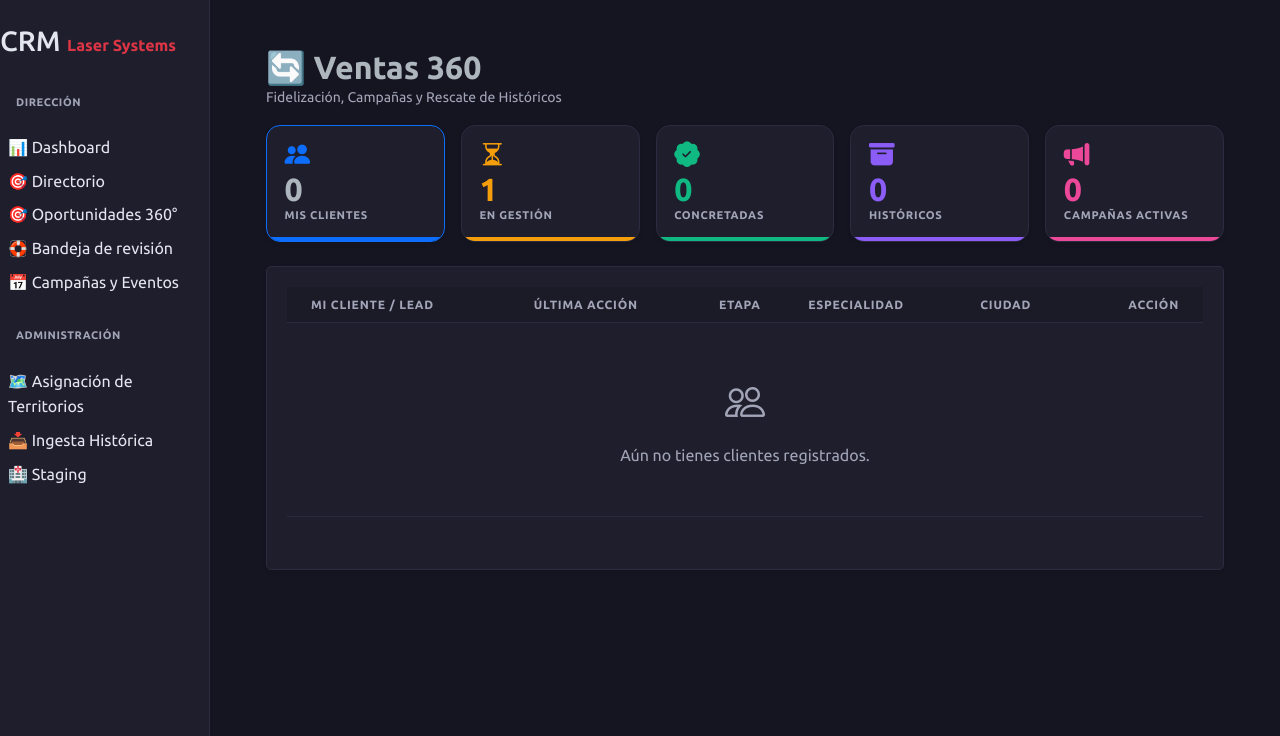
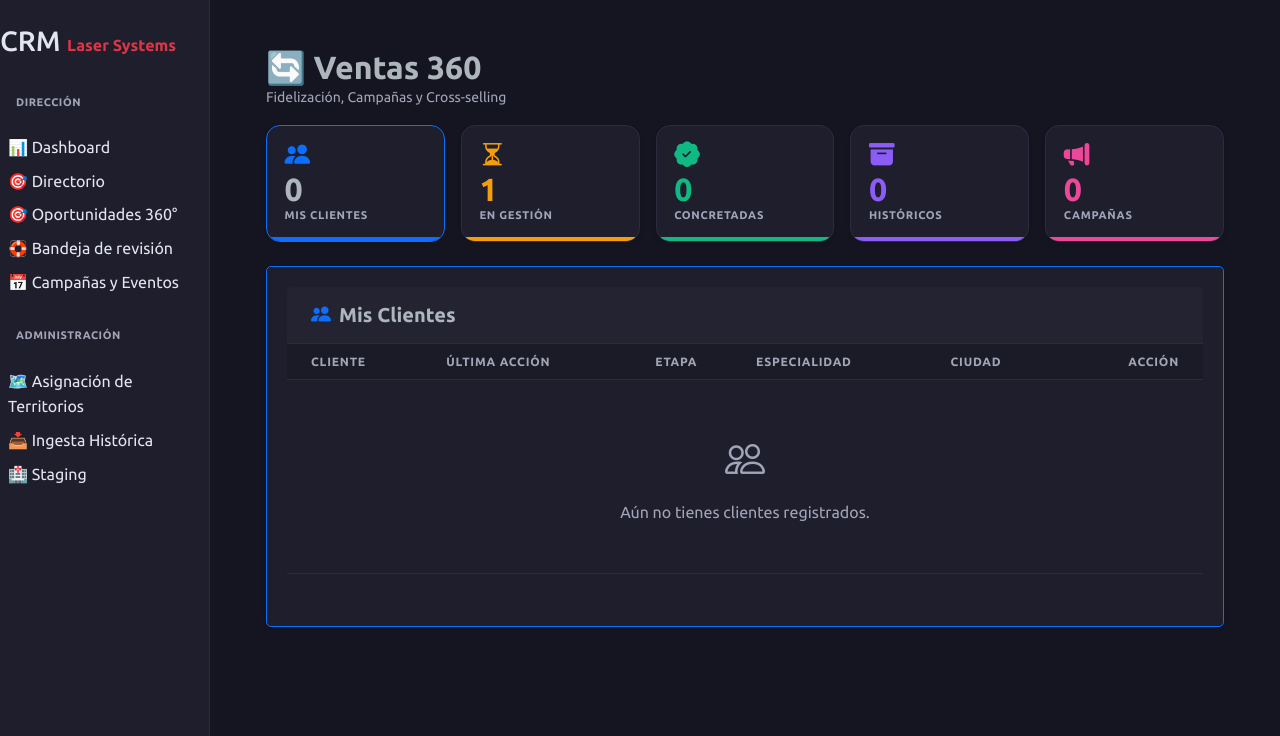
Before and after one commit to cesarco6/crmlasersystems1, a Django app: page /agente/ventas-360/ in a window 1280 px wide. Shown: the part 64-800 px from the top of the page. Run offline with Django 5.2, Linux system fonts and the light colour scheme; a user stored in the database is signed in; tables that the repository leaves empty hold one stand-in row (values such as "Sample post"); data that the repository does not hold is empty; some libraries are stand-ins or nearby versions.

Commit message:
feat: implement Ventas 360 module with dedicated views, service layer, and dashboard interface for lead management

```diff
--- a/backend/leads/services/lead_creation_service.py
+++ b/backend/leads/services/lead_creation_service.py
@@ -73,6 +73,8 @@ def crear_prospecto_core(data: dict, user):
                 notas_variadas={"notas": [], "columnas_excel_historicas": {}}
             )
         else:
+            clinica_vinculada = Clinica.objects.filter(telefono_master=telefono_limpio).first()
+
             nuevo_lead = CoreLead.objects.create(
                 owner=user,
                 ubicacion=ubicacion_obj,
@@ -82,11 +84,11 @@ def crear_prospecto_core(data: dict, user):
                 phone_primary=telefono_limpio,
                 celular=celular[:15],
                 email=email,
-                #nombre=nombre_concatenado[:100],
                 titulo_cortesia=titulo_obj,
                 nombre_pila=nombre_pila[:100],
                 apellido_paterno=apellido_paterno[:100],
                 apellido_materno=apellido_materno[:100],
+                clinica=clinica_vinculada,
                 notas_variadas={"notas": [], "columnas_excel_historicas": {}}
             )
 
--- a/backend/leads/views.py
+++ b/backend/leads/views.py
@@ -119,6 +119,7 @@ class DashboardAgenteView(LoginRequiredMixin, LeadOwnershipMixin, TemplateView):
         context['total_calificados'] = qs_owner.filter(estatus='LEAD_CALIFICADO').count()
         context['total_cierres_mes'] = qs_owner.filter(
             estatus='CLIENTE',
+            es_historico=False,
             updated_at__year=mes_actual.year,
             updated_at__month=mes_actual.month
         ).count()
@@ -182,7 +183,7 @@ class Ventas360View(LoginRequiredMixin, TemplateView):
         from .models import Evento, VentaTransaccional
 
         # 1. Oportunidades 360 (Ventas Transaccionales)
-        qs_oportunidades = VentaTransaccional.objects.filter(vendedor=self.request.user).order_by('-fecha_venta')
+        qs_oportunidades = VentaTransaccional.objects.filter(vendedor=self.request.user).select_related('lead', 'producto').prefetch_related('lead__eventos_asociados').order_by('-fecha_venta')
         estatus_oportunidad = self.request.GET.get('estatus')
         if estatus_oportunidad == 'gestion':
             qs_oportunidades = qs_oportunidades.filter(estatus__in=['PENDIENTE', 'EN_GESTION'])
@@ -244,12 +245,20 @@ class Ventas360View(LoginRequiredMixin, TemplateView):
                     qs_prospectos = qs_base.filter(
                         Q(eventos_asociados__evento=evento_seleccionado) |
                         Q(estatus='CLIENTE', ubicacion__in=ciudades_objetivo)
-                    ).distinct().order_by('-updated_at')
+                    ).distinct()
                 else:
                     qs_prospectos = qs_base.filter(
                         Q(eventos_asociados__evento=evento_seleccionado) |
                         Q(estatus='CLIENTE')
-                    ).distinct().order_by('-updated_at')
+                    ).distinct()
+
+                # Excluir los leads que ya fueron abordados (tienen oportunidad 360 reciente)
+                import datetime
+                fecha_margen = evento_seleccionado.fecha_inicio - datetime.timedelta(days=15)
+                qs_prospectos = qs_prospectos.exclude(
+                    compras_extra__vendedor=self.request.user,
+                    compras_extra__fecha_venta__gte=fecha_margen
+                ).order_by('-updated_at')
 
                 paginator_prospectos = Paginator(qs_prospectos, 10)
                 page_prospectos = self.request.GET.get('page_prospectos')
--- a/backend/static/css/dashboard_agente.css
+++ b/backend/static/css/dashboard_agente.css
@@ -10,6 +10,11 @@
 .kpi-lead      { --kpi-color: #f59e0b; }  /* amber   */
 .kpi-calificado{ --kpi-color: #a855f7; }  /* purple  */
 .kpi-cierre    { --kpi-color: #10b981; }  /* emerald */
+
+.border-activos { border-color: var(--bs-primary) !important; }
+.border-prospecto { border-color: #6366f1 !important; }
+.border-lead { border-color: #f59e0b !important; }
+.border-calificado { border-color: #a855f7 !important; }
 
 /* ── Estructura base de la tarjeta ─────────────────────────────────────── */
 .kpi-card {
--- a/backend/templates/partials/modals/_modal_alta_rapida.html
+++ b/backend/templates/partials/modals/_modal_alta_rapida.html
@@ -82,7 +82,7 @@
                     <div class="col-12 col-md-4 mb-2 mb-md-0">
                         <label class="form-label fw-bold ">Teléfono *</label>
                         <input type="tel" id="alta-telefono" required
-                               pattern="[0-9]{10,15}"
+                               pattern="[0-9\s\-\(\)]{10,20}"
                                class="form-control form-control-sm   "
                                placeholder="Ej. 4421234567">
                     </div>
--- a/backend/templates/ventas_360.html
+++ b/backend/templates/ventas_360.html
@@ -9,7 +9,7 @@
     <!-- Encabezado -->
     <div class="mb-3">
         <h2 class="fw-bold text-body mb-0">🔄 Ventas 360</h2>
-        <p class="text-muted small">Fidelización, Campañas y Rescate de Históricos</p>
+        <p class="text-muted small">Fidelización, Campañas y Cross-selling</p>
     </div>
 
     <!-- KPI Cards — Ventas 360 -->
@@ -39,6 +39,20 @@
         .kpi-card.kpi-concretada::before { background: #10b981; }
         .kpi-card.kpi-historico::before  { background: #8b5cf6; }
         .kpi-card.kpi-campana::before    { background: #ec4899; }
+
+        .border-total { border-color: var(--bs-primary) !important; }
+        .border-gestion { border-color: #f59e0b !important; }
+        .border-concretada { border-color: #10b981 !important; }
+        .border-historico { border-color: #8b5cf6 !important; }
+        .border-campana { border-color: #ec4899 !important; }
+
+        .bg-purple-subtle { background-color: rgba(139, 92, 246, 0.15) !important; }
+        .text-purple { color: #8b5cf6 !important; }
+        .border-purple-subtle { border-color: rgba(139, 92, 246, 0.3) !important; }
+
+        .bg-pink-subtle { background-color: rgba(236, 72, 153, 0.15) !important; }
+        .text-pink { color: #ec4899 !important; }
+        .border-pink-subtle { border-color: rgba(236, 72, 153, 0.3) !important; }
 
         .kpi-icon { font-size: 1.6rem; line-height: 1; }
         .kpi-num  { font-size: 2rem; font-weight: 800; line-height: 1.1; }
@@ -100,7 +114,7 @@
                 <div class="kpi-card kpi-campana shadow-sm {% if active_tab == 'campanas' %}border-pink{% endif %}">
                     <div class="kpi-icon mb-1"><i class="bi bi-megaphone-fill" style="color:#ec4899;"></i></div>
                     <div class="kpi-num" style="color:#ec4899;">{{ kpi_campanas_activas }}</div>
-                    <div class="kpi-label">Campañas Activas</div>
+                    <div class="kpi-label">Campañas</div>
                 </div>
             </a>
         </div>
@@ -111,14 +125,19 @@
     <div class="tab-content" id="ventas360TabsContent">
 
         <!-- Pestaña: MIS CLIENTES -->
-        <div class="tab-pane fade {% if active_tab == 'mis_clientes' %}show active{% endif %}" id="mis_clientes" role="tabpanel">
-            <div class="card card-ers shadow-sm mb-4 border-0">
+        <div class="tab-pane fade {% if active_tab == 'mis_clientes' %}show active{% endif %}" id="mis_clientes" role="tabpanel" aria-labelledby="mis-clientes-tab">
+            <div class="card card-ers shadow-sm mb-4 border-2 border-total">
+                <div class="card-header border-bottom py-3">
+                    <h5 class="fw-bold text-body m-0">
+                        <i class="bi bi-people-fill me-2" style="color:var(--bs-primary);"></i>Mis Clientes
+                    </h5>
+                </div>
                 <div class="card-body p-0">
                     <div class="table-responsive">
                         <table class="table table-hover table-ers mb-0 align-middle">
                             <thead>
                                 <tr>
-                                    <th class="ps-4">Mi Cliente / Lead</th>
+                                    <th class="ps-4">Cliente</th>
                                     <th>Última Acción</th>
                                     <th>Etapa</th>
                                     <th>Especialidad</th>
@@ -202,7 +221,12 @@
                     <p class="text-muted small">Mostrando la lista de clientes/prospectos asignados a esta campaña.</p>
                 </div>
 
-                <div class="card card-ers shadow-sm mb-4 border-0">
+                <div class="card card-ers shadow-sm mb-4 border-2 border-campana">
+                    <div class="card-header border-bottom py-3">
+                        <h5 class="fw-bold text-body m-0">
+                            <i class="bi bi-megaphone-fill me-2" style="color:#ec4899;"></i>Prospectos de Campaña
+                        </h5>
+                    </div>
                     <div class="card-body p-0">
                         <div class="table-responsive">
                             <table class="table table-hover table-ers mb-0 align-middle">
@@ -306,7 +330,16 @@
 
         <!-- Pestaña: OPORTUNIDADES 360 -->
         <div class="tab-pane fade {% if active_tab == 'oportunidades' %}show active{% endif %}" id="oportunidades" role="tabpanel" aria-labelledby="oportunidades-tab">
-            <div class="card card-ers shadow-sm mb-4 border-0">
+            <div class="card card-ers shadow-sm mb-4 border-2 {% if request.GET.estatus == 'concretadas' %}border-concretada{% else %}border-gestion{% endif %}">
+                <div class="card-header border-bottom py-3">
+                    <h5 class="fw-bold text-body m-0">
+                        {% if request.GET.estatus == 'concretadas' %}
+                            <i class="bi bi-patch-check-fill me-2" style="color:#10b981;"></i>Concretadas
+                        {% else %}
+                            <i class="bi bi-hourglass-split me-2" style="color:#f59e0b;"></i>En Gestión
+                        {% endif %}
+                    </h5>
+                </div>
                 <div class="card-body p-0">
                     <div class="table-responsive">
                         <table class="table table-hover table-ers mb-0 align-middle">
@@ -316,7 +349,7 @@
                                     <th>Producto/Servicio</th>
                                     <th>Estatus</th>
                                     <th>Fecha</th>
-                                    <th>Monto</th>
+                                    <th>Origen</th>
                                     <th class="text-end pe-4">Acción</th>
                                 </tr>
                             </thead>
@@ -335,7 +368,21 @@
                                         <span class="badge bg-primary-subtle text-primary border border-primary-subtle">{{ oportunidad.get_estatus_display }}</span>
                                     </td>
                                     <td class="text-muted small">{{ oportunidad.fecha_venta|date:"d M Y" }}</td>
-                                    <td class="text-muted small">{% if oportunidad.monto %}${{ oportunidad.monto }}{% else %}-{% endif %}</td>
+                                    <td class="text-body small">
+                                        {% with campanas=oportunidad.lead.campanas_activas %}
+                                            {% if campanas %}
+                                                {% for campana in campanas %}
+                                                    <span class="badge bg-pink-subtle text-pink border border-pink-subtle mb-1" title="Campaña">
+                                                        📢 {{ campana.nombre }}
+                                                    </span>{% if not forloop.last %}<br>{% endif %}
+                                                {% endfor %}
+                                            {% elif oportunidad.lead.es_historico %}
+                                                <span class="badge bg-purple-subtle text-purple border border-purple-subtle">Histórico</span>
+                                            {% else %}
+                                                <span class="badge bg-primary-subtle text-primary border border-primary-subtle">Mis Clientes</span>
+                                            {% endif %}
+                                        {% endwith %}
+                                    </td>
                                     <td class="text-end pe-4">
                                         <a href="{% url 'ficha_trabajo' oportunidad.lead.id %}" class="btn btn-sm btn-outline-primary fw-bold px-3 shadow-sm">
                                             Gestionar
@@ -387,7 +434,12 @@
 
         <!-- Pestaña: HISTÓRICOS -->
         <div class="tab-pane fade {% if active_tab == 'historicos' %}show active{% endif %}" id="historicos" role="tabpanel" aria-labelledby="historicos-tab">
-            <div class="card card-ers shadow-sm mb-4 border-0">
+            <div class="card card-ers shadow-sm mb-4 border-2 border-historico">
+                <div class="card-header border-bottom py-3">
+                    <h5 class="fw-bold text-body m-0">
+                        <i class="bi bi-archive-fill me-2" style="color:#8b5cf6;"></i>Históricos
+                    </h5>
+                </div>
                 <div class="card-body p-0">
                     <div class="table-responsive">
                         <table class="table table-hover table-ers mb-0 align-middle">
```
Also changed, not shown: backend/leads/models.py (+12 -0 lines), backend/templates/dashboard_agente.html (+33 -13 lines), backend/templates/ficha_trabajo.html (+14 -0 lines).
